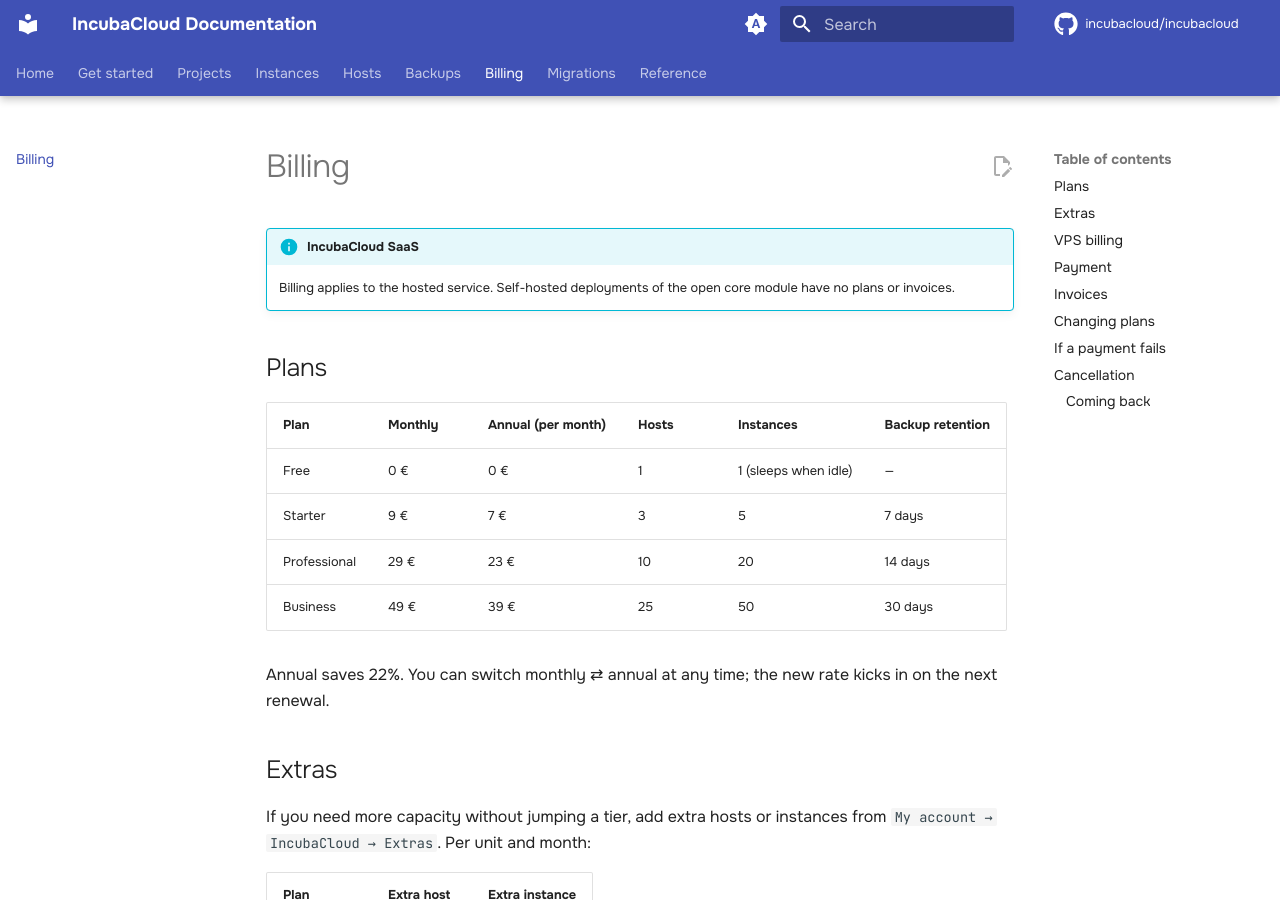
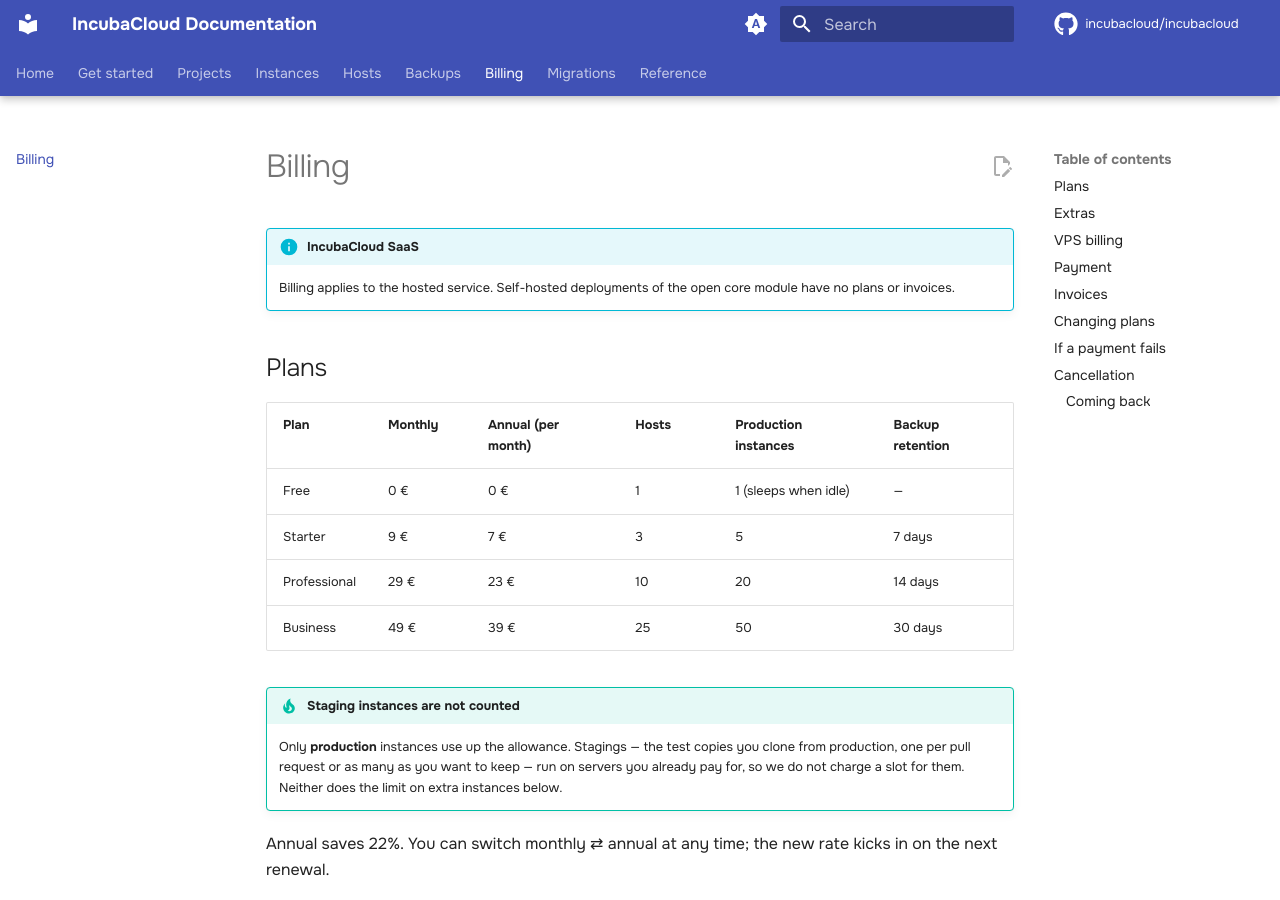
Before and after one commit to incubacloud/incubacloud, an MkDocs documentation site: the page built from docs/user/docs/billing/index.md, in a window 1280 px wide and 900 px high. Built offline with MkDocs 1.6.1 and Material for MkDocs 9.7.7, drawn with Linux system fonts in a browser that asks for light colours; comment, search, counter and statistics services are not loaded.

Commit message:
docs(user): staging instances do not use up a plan allowance
The concepts list said a plan caps how many stagings you may have, and
the plan table counted every instance alike. Both stop being true with
the tenant-side change that lands alongside this: only production
instances take a seat, because stagings only ever run on servers the
customer already owns or already rents.

```diff
--- a/docs/user/docs/billing/index.md
+++ b/docs/user/docs/billing/index.md
@@ -6,12 +6,19 @@
 
 ## Plans
 
-| Plan | Monthly | Annual (per month) | Hosts | Instances | Backup retention |
+| Plan | Monthly | Annual (per month) | Hosts | Production instances | Backup retention |
 | --- | --- | --- | --- | --- | --- |
 | Free | 0 € | 0 € | 1 | 1 (sleeps when idle) | — |
 | Starter | 9 € | 7 € | 3 | 5 | 7 days |
 | Professional | 29 € | 23 € | 10 | 20 | 14 days |
 | Business | 49 € | 39 € | 25 | 50 | 30 days |
+
+!!! tip "Staging instances are not counted"
+
+    Only **production** instances use up the allowance. Stagings — the test
+    copies you clone from production, one per pull request or as many as you
+    want to keep — run on servers you already pay for, so we do not charge a
+    slot for them. Neither does the limit on extra instances below.
 
 Annual saves 22%. You can switch monthly ⇄ annual at any time;
 the new rate kicks in on the next renewal.
```
Also changed, not shown: docs/user/docs/instances/index.md (+3 -1 lines).
